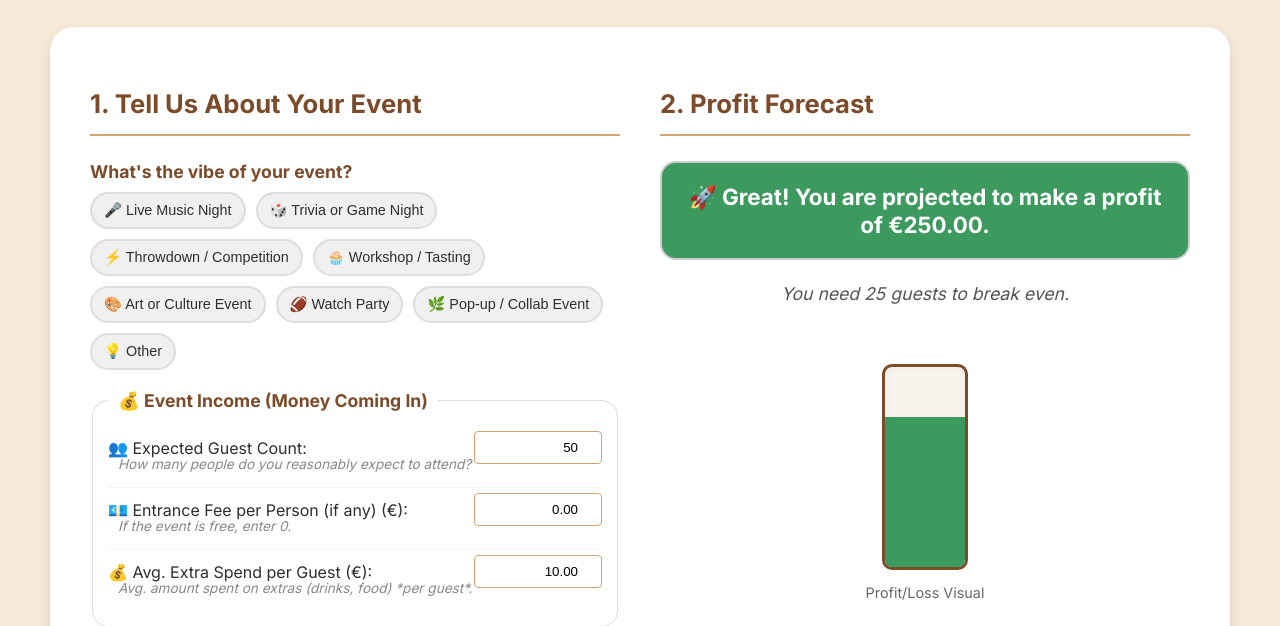
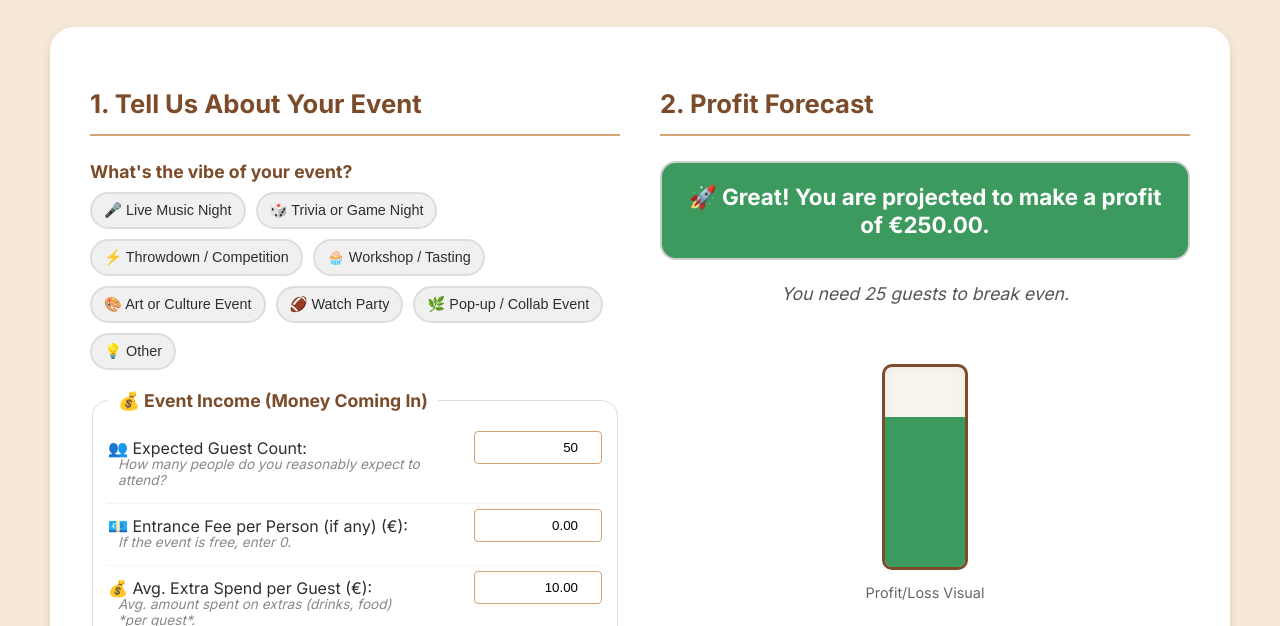
Before and after one commit to Link-Jason/CafeEventApp, a plain HTML site: page index.html in a window 1280 px wide. Shown: the part 174-800 px from the top of the page. Drawn offline with nearby package versions, Linux system fonts and the light colour scheme.

Commit message:
FIX: Increased microcopy right padding to prevent text overlap in compact screens.

```diff
--- a/style.css
+++ b/style.css
@@ -95,7 +95,8 @@ fieldset .input-group-container:last-of-type {
     color: #888;
     margin: -8px 0 10px 0;
     padding-left: 10px;
-    padding-right: 120px; /* Reserves space next to the input box */
+    /* INCREASE THIS VALUE */
+    padding-right: 180px; /* WAS 120px - Now reserves enough space */
     font-style: italic;
 }
 
```
